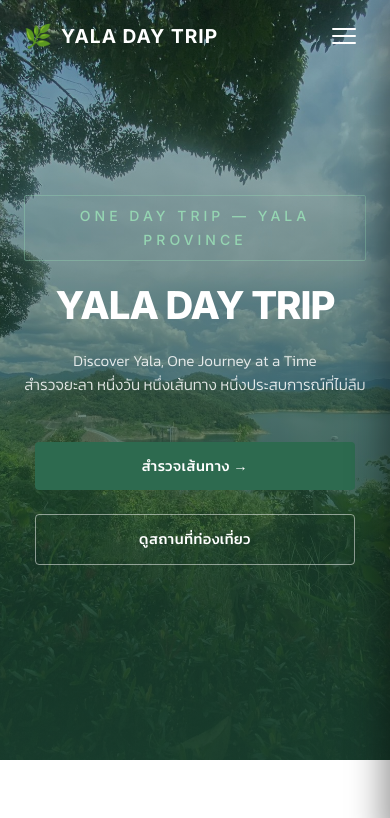
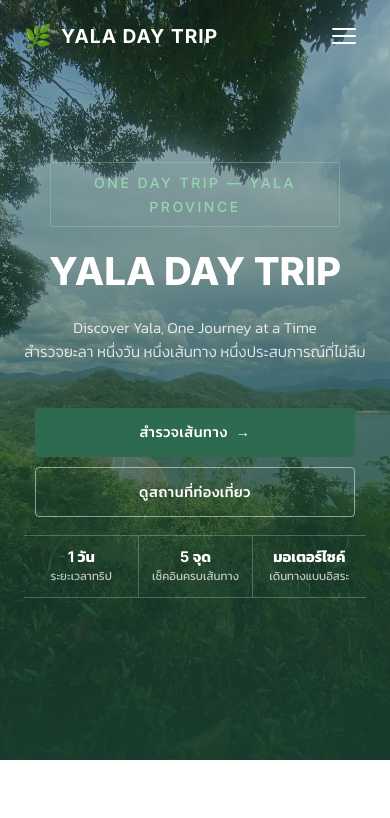
Before and after one commit to abdullahxsahad-boop/day-trip, a plain HTML site: page index.html in a window 390 px wide. Shown: the top 818 px of the page. Drawn offline with Linux system fonts and the light colour scheme.

Commit message:
Improve landing page and mobile navigation
Co-authored-by: Copilot <223556219+Copilot@users.noreply.github.com>

```diff
--- a/css/responsive.css
+++ b/css/responsive.css
@@ -98,12 +98,15 @@
     bottom: 0;
     width: 290px;
     max-width: 85vw;
+    height: 100dvh;
     flex-direction: column;
     background: var(--deep-green);
     padding: calc(var(--nav-height) + var(--space-lg)) var(--space-lg) var(--space-lg);
     gap: 4px;
     transform: translateX(100%);
-    transition: transform var(--transition-smooth);
+    visibility: hidden;
+    pointer-events: none;
+    transition: transform var(--transition-smooth), visibility 0s linear 0.4s;
     box-shadow: -8px 0 32px rgba(0, 0, 0, 0.4);
     overflow-y: auto;
     -webkit-overflow-scrolling: touch;
@@ -112,6 +115,9 @@
 
   .navbar__links--open {
     transform: translateX(0);
+    visibility: visible;
+    pointer-events: auto;
+    transition: transform var(--transition-smooth);
   }
 
   .navbar__link {
@@ -136,18 +142,23 @@
   .navbar__overlay {
     position: fixed;
     inset: 0;
+    width: 100%;
+    height: 100dvh;
     background: rgba(0, 0, 0, 0.6);
     backdrop-filter: blur(4px);
     -webkit-backdrop-filter: blur(4px);
     z-index: 999;
     opacity: 0;
     visibility: hidden;
-    transition: var(--transition-fast);
+    pointer-events: none;
+    transition: opacity var(--transition-fast), visibility 0s linear 0.2s;
   }
 
   .navbar__overlay--visible {
     opacity: 1;
     visibility: visible;
+    pointer-events: auto;
+    transition: opacity var(--transition-fast);
   }
 
   /* Hero adjustments */
@@ -358,6 +369,27 @@
     justify-content: center;
   }
 
+  .hero__content {
+    padding: 0 12px;
+  }
+
+  .hero__facts {
+    max-width: 342px;
+  }
+
+  .hero__fact {
+    padding: 12px 8px;
+  }
+
+  .hero__fact strong {
+    font-size: 0.92rem;
+  }
+
+  .hero__fact span {
+    font-size: 0.72rem;
+    line-height: 1.35;
+  }
+
   /* About Highlights — 1 column */
   .about__highlights {
     grid-template-columns: 1fr;
@@ -398,6 +430,19 @@
 
   .hero__subtitle {
     font-size: 0.95rem;
+  }
+
+  .hero__tag {
+    max-width: 290px;
+    letter-spacing: 2.5px;
+  }
+
+  .hero__cta {
+    gap: 10px;
+  }
+
+  .hero__facts {
+    margin-top: 18px;
   }
 
   .author-card__avatar {
--- a/css/style.css
+++ b/css/style.css
@@ -408,7 +408,7 @@ h1, h2, h3, h4, h5 {
   color: var(--white);
   line-height: 1.05;
   margin-bottom: var(--space-md);
-  letter-spacing: -1px;
+  letter-spacing: 0;
 }
 
 .hero__subtitle {
@@ -424,6 +424,45 @@ h1, h2, h3, h4, h5 {
   gap: var(--space-md);
   justify-content: center;
   flex-wrap: wrap;
+}
+
+.hero__facts {
+  display: grid;
+  grid-template-columns: repeat(3, minmax(0, 1fr));
+  max-width: 680px;
+  margin: var(--space-lg) auto 0;
+  border-top: 1px solid rgba(255, 255, 255, 0.24);
+  border-bottom: 1px solid rgba(255, 255, 255, 0.24);
+  backdrop-filter: blur(5px);
+  -webkit-backdrop-filter: blur(5px);
+}
+
+.hero__fact {
+  min-width: 0;
+  padding: 14px 20px;
+  text-align: center;
+}
+
+.hero__fact + .hero__fact {
+  border-left: 1px solid rgba(255, 255, 255, 0.24);
+}
+
+.hero__fact strong,
+.hero__fact span {
+  display: block;
+}
+
+.hero__fact strong {
+  color: var(--white);
+  font-family: var(--font-en);
+  font-size: 1.05rem;
+  line-height: 1.3;
+}
+
+.hero__fact span {
+  margin-top: 2px;
+  color: rgba(255, 255, 255, 0.72);
+  font-size: var(--text-caption);
 }
 
 /* --- Buttons — Minimum Touch Target 44x44px --- */
--- a/index.html
+++ b/index.html
@@ -96,8 +96,23 @@
                 สำรวจยะลา หนึ่งวัน หนึ่งเส้นทาง หนึ่งประสบการณ์ที่ไม่ลืม
             </p>
             <div class="hero__cta">
-                <a href="#route" class="btn btn--primary">สำรวจเส้นทาง →</a>
+                <a href="#route" class="btn btn--primary">สำรวจเส้นทาง <span aria-hidden="true">→</span></a>
                 <a href="#destinations" class="btn btn--outline">ดูสถานที่ท่องเที่ยว</a>
+            </div>
+
+            <div class="hero__facts" aria-label="ข้อมูลสรุปทริป">
+                <div class="hero__fact">
+                    <strong>1 วัน</strong>
+                    <span>ระยะเวลาทริป</span>
+                </div>
+                <div class="hero__fact">
+                    <strong>5 จุด</strong>
+                    <span>เช็คอินครบเส้นทาง</span>
+                </div>
+                <div class="hero__fact">
+                    <strong>มอเตอร์ไซค์</strong>
+                    <span>เดินทางแบบอิสระ</span>
+                </div>
             </div>
         </div>
 
--- a/js/navigation.js
+++ b/js/navigation.js
@@ -54,6 +54,8 @@
       closeMenu();
     }
   }, { passive: true });
+
+  window.addEventListener('orientationchange', closeMenu, { passive: true });
 
   // Close menu on link click
   navLinks.forEach(function (link) {
```
